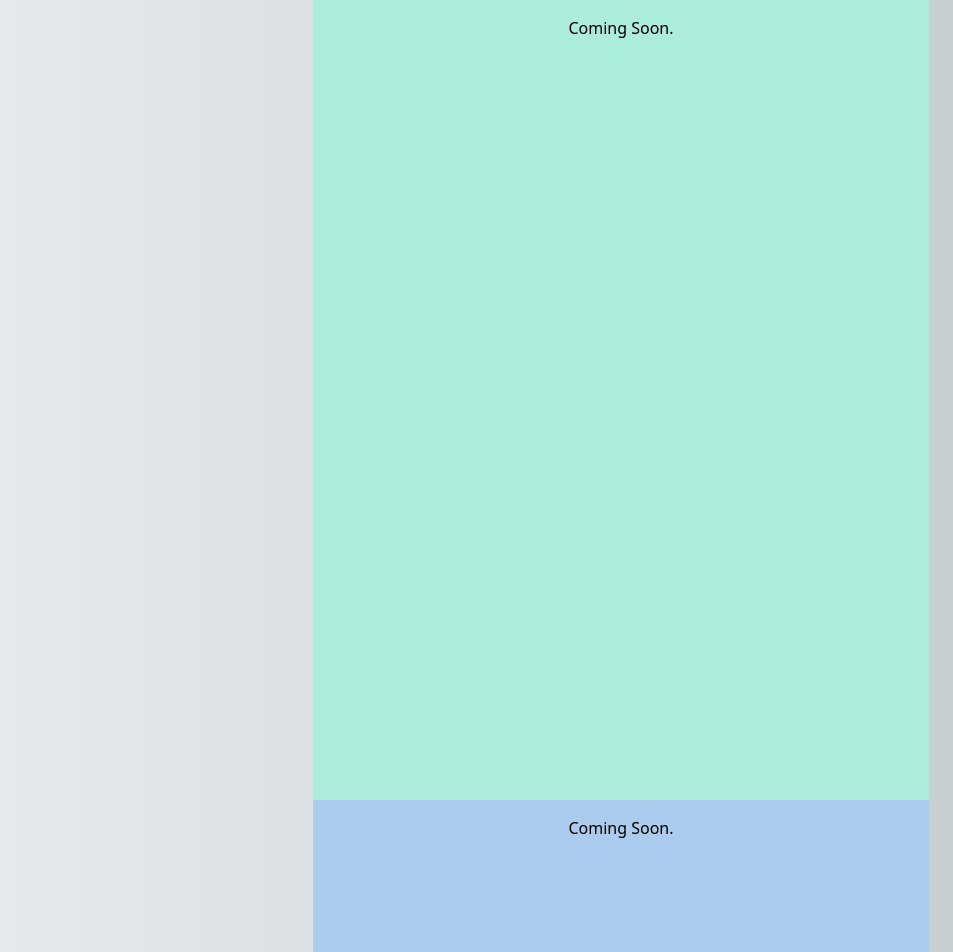
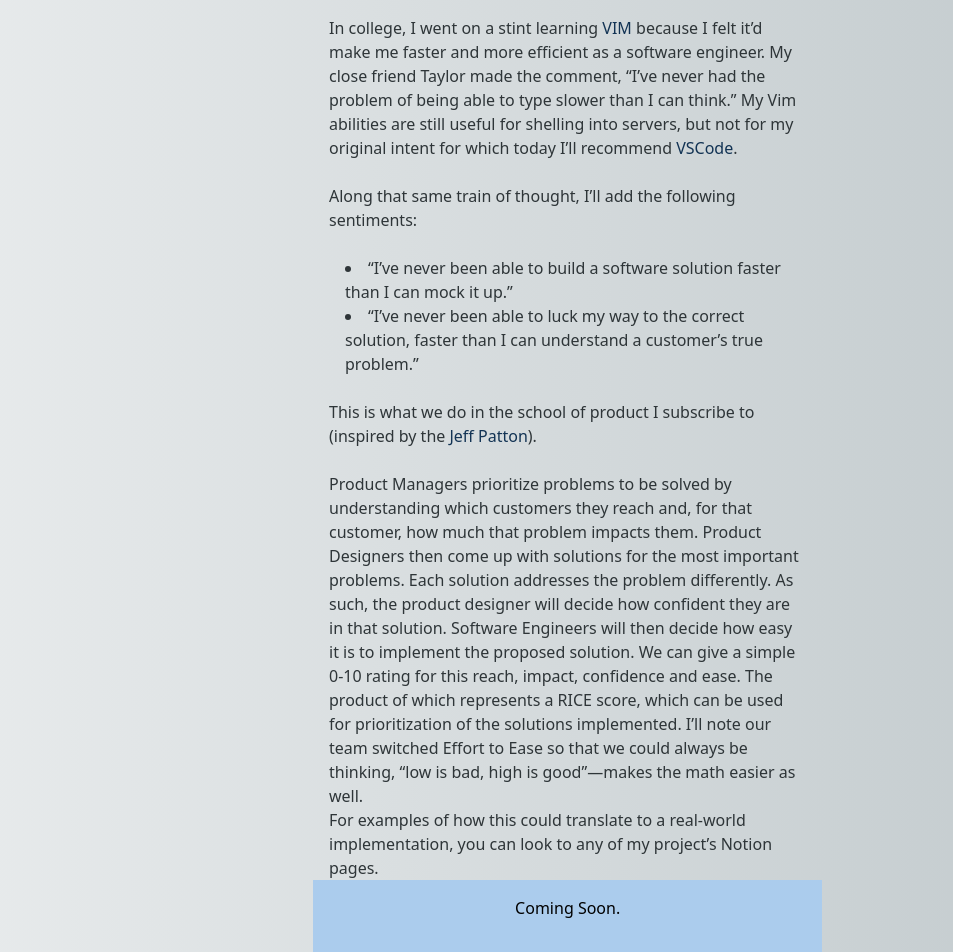
Before and after one commit to ZachLobato/zachlobato.com, a Vue app: page / in a window 1280 px wide. Shown: the part 800-1752 px from the top of the page, without its empty margins (327-1280 px from the left). Built offline with nearby package versions, Linux system fonts and the light colour scheme.

Commit message:
feature - philosophy section

```diff
--- a/src/views/HomeView.vue
+++ b/src/views/HomeView.vue
@@ -108,13 +108,13 @@
         <li><a target="_blank" href="https://www.linkedin.com/in/zachlobato" class="dark:text-prussian-blue-200 text-prussian-blue-800 hover:text-mint-green-800 dark:hover:text-mint-green-200" aria-label="Personal LinkedIn Link" alt="Personal LinkedIn Link" title="Personal LinkedIn Link" rel="noopener noreferrer"><IconLinkedIn></IconLinkedIn></a></li>
       </ul>
     </header>
-    <main class="lg:col-start-7 lg:col-span-6 lg:mr-6" id="main">
+    <main class="lg:col-start-7 lg:col-span-5 lg:mr-6" id="main">
       <div class="flex" id="products">
         <div class="block m-auto min-h-screen w-full">
           <h2 v-show="!isLargeScreen"
             :class="{
-              'bg-cadet-gray-200': true,
-              'dark:bg-cadet-gray-800': true,
+              'bg-cadet-gray-200/20': true,
+              'dark:bg-cadet-gray-800/20': true,
               'dark:text-pistachio-200': true,
               'flex-col': true,
               'flex': true,
@@ -128,6 +128,7 @@
               'text-pistachio-800': true,
               'top-0': true,
               'z-10': true,
+              'backdrop-blur-sm': true,
             }"
           >
             Products
@@ -149,21 +150,34 @@
         </div>
       </div>
       <div class="flex w-full" id="philosophy">
-        <div class="block m-auto min-h-screen w-full bg-mint-green-200 text-center">
-          <h2 v-show="!isLargeScreen" class="sticky top-0 flex flex-col px-4 justify-center grid-row text-3xl text-pistachio-800 dark:text-pistachio-200 h-16 w-full bg-cadet-gray-200 dark:bg-cadet-gray-800 mx-0">
+        <div class="block m-auto min-h-screen w-full">
+          <h2 v-show="!isLargeScreen" class="sticky top-0 flex flex-col px-4 justify-center grid-row text-3xl text-pistachio-800 dark:text-pistachio-200 h-16 w-full bg-cadet-gray-200/20 dark:bg-cadet-gray-800/20 backdrop-blur-sm mx-0">
             Philosophy
           </h2>
-          <div class="mt-4">
-            Coming Soon.
-          </div>
+          <article class="mt-4 mx-4 dark:text-cadet-gray-200 text-cadet-gray-800 text-base text-left">
+            <p>In college, I went on a stint learning <a target="_blank" class="dark:text-prussian-blue-200 text-prussian-blue-800 hover:text-mint-green-800 dark:hover:text-mint-green-200" href="https://www.vim.org/">VIM</a> because I felt it’d make me faster and more efficient as a software engineer. My close friend Taylor made the comment, “I’ve never had the problem of being able to type slower than I can think.” My Vim abilities are still useful for shelling into servers, but not for my original intent for which today I’ll recommend <a target="_blank" class="dark:text-prussian-blue-200 text-prussian-blue-800 hover:text-mint-green-800 dark:hover:text-mint-green-200" href="https://code.visualstudio.com/">VSCode</a>.</p>
+            <br />
+            <p>Along that same train of thought, I’ll add the following sentiments:</p>
+            <br />
+            <ul class="list-disc list-inside mx-4">
+              <li>“I’ve never been able to build a software solution faster than I can mock it up.”</li>
+              <li>“I’ve never been able to luck my way to the correct solution, faster than I can understand a customer’s true problem.”</li>
+            </ul>
+            <br />
+            <p>This is what we do in the school of product I subscribe to (inspired by the <a target="_blank" class="dark:text-prussian-blue-200 text-prussian-blue-800 hover:text-mint-green-800 dark:hover:text-mint-green-200" href="https://jpattonassociates.com/">Jeff Patton</a>).</p>
+            <br />
+            <p>Product Managers prioritize problems to be solved by understanding which customers they reach and, for that customer, how much that problem impacts them. Product Designers then come up with solutions for the most important problems. Each solution addresses the problem differently. As such, the product designer will decide how confident they are in that solution. Software Engineers will then decide how easy it is to implement the proposed solution. We can give a simple 0-10 rating for this reach, impact, confidence and ease. The product of which represents a RICE score, which can be used for prioritization of the solutions implemented.  I’ll note our team switched Effort to Ease so that we could always be thinking, “low is bad, high is good”—makes the math easier as well.</p>
+
+            <p>For examples of how this could translate to a real-world implementation, you can look to any of my project’s Notion pages.</p>
+          </article>
         </div>
       </div>
       <div class="flex w-full" id="experience">
-        <div class="block m-auto min-h-screen w-full bg-prussian-blue-200 text-center">
-          <h2 v-show="!isLargeScreen" class="sticky top-0 flex flex-col px-4 justify-center grid-row text-3xl text-pistachio-800 dark:text-pistachio-200 h-16 w-full bg-cadet-gray-200 dark:bg-cadet-gray-800 mx-0">
+        <div class="block m-auto min-h-screen w-full bg-prussian-blue-200">
+          <h2 v-show="!isLargeScreen" class="sticky top-0 flex flex-col px-4 justify-center grid-row text-3xl text-pistachio-800 dark:text-pistachio-200 h-16 w-full bg-cadet-gray-200/20 dark:bg-cadet-gray-800/20 backdrop-blur-sm mx-0">
             Experience
           </h2>
-          <div class="mt-4">
+          <div class="mt-4 text-center">
             Coming Soon.
           </div>
         </div>
```
